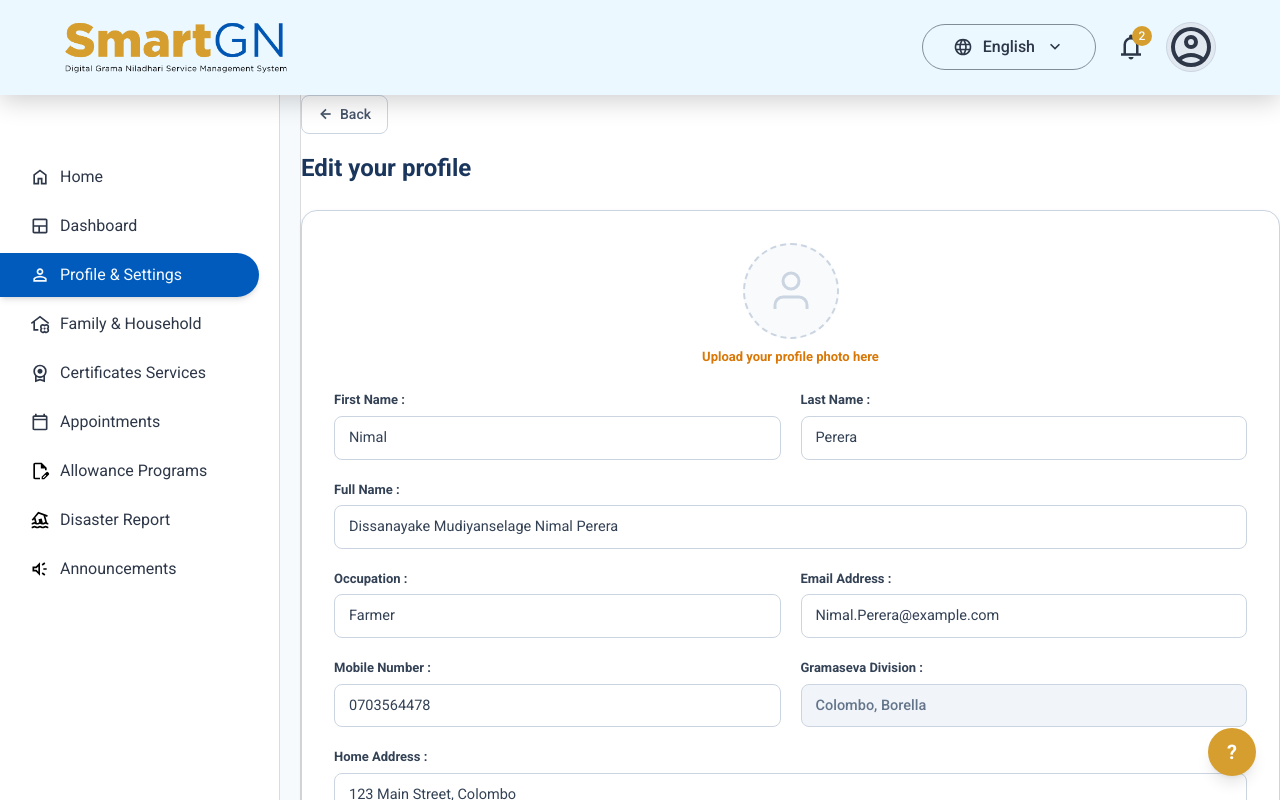
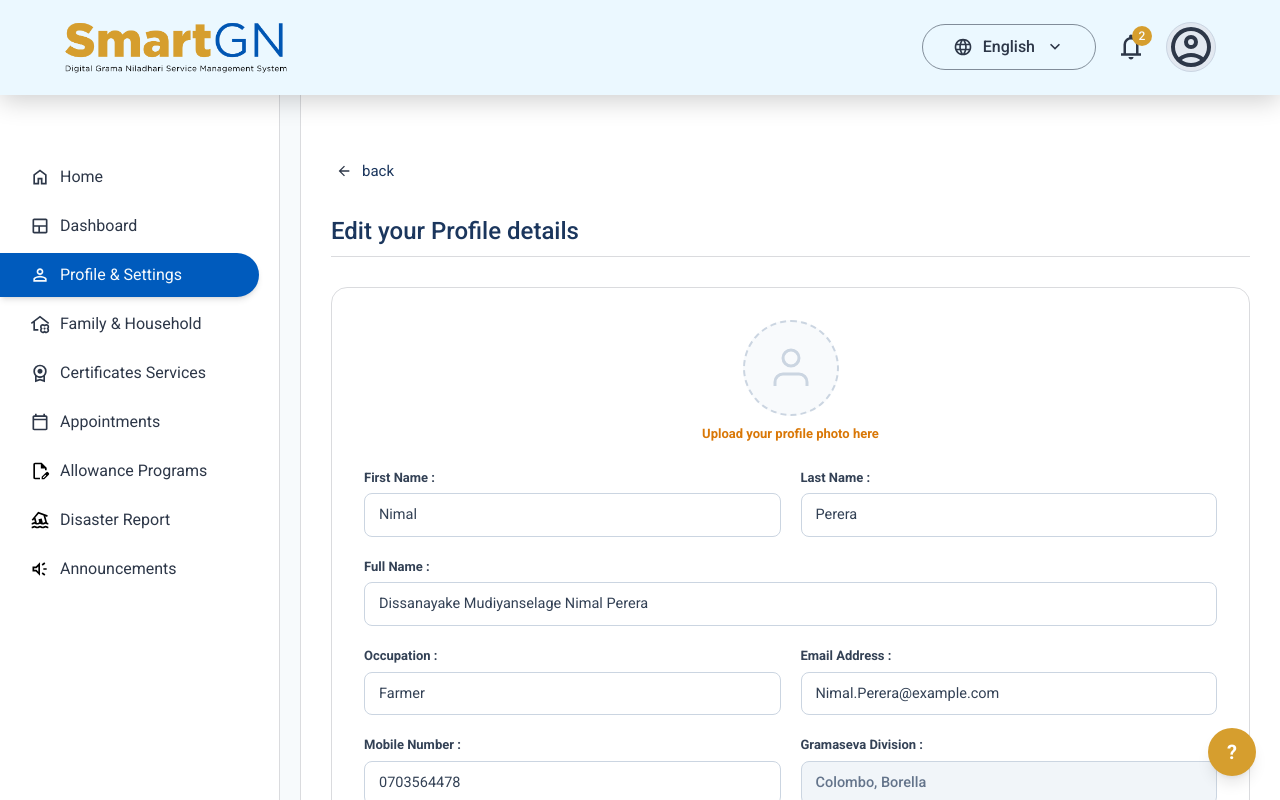
Before and after one commit to Mogith-Code/SmartGN-Digital-GN-Service-Management-System, a React (Vite) app in the folder SmartGN/: page /ResidentDashboard/profile in a window 1280 px wide. Both pictures are taken after a click on the button "Edit profile". Shown: the top 800 px of the page. Built offline with nearby package versions, Linux system fonts and the light colour scheme.

Commit message:
update ResidentProfile.jsx

```diff
--- a/SmartGN/src/Pages/ResidentProfile.jsx
+++ b/SmartGN/src/Pages/ResidentProfile.jsx
@@ -4,6 +4,7 @@ import { translations, useLanguage } from "../utils/translate";
 import LanguageSelector from "../Components/Common/LanguageSelector";
 import logoImage from "../assets/logo.png";
 import profileIcon from "../assets/account_circle_24dp_2D3748_FILL0_wght400_GRAD0_opsz24.svg";
+import backIcon from "../assets/arrow_back_24dp_2D3748_FILL0_wght400_GRAD0_opsz24.svg";
 import Footer from "../Components/Common/Footer";
 import AfterlogNavbar from "../Components/Common/AfterlogNavbar";
 import RSidebar from "../Components/Common/RSidebar";
@@ -415,32 +416,24 @@ function ResidentProfile({ onOpenHelp }) {
           {viewMode === "EDIT" && (
             <>
               {/* Back Button */}
-              <div className="flex justify-start items-center mb-4">
-                <button
-                  className="flex items-center gap-1.5 py-2 px-4 border border-[#cbd5e1] bg-white text-[#475569] rounded-lg text-[14px] font-medium cursor-pointer transition-all duration-200 hover:bg-[#f1f5f9] hover:text-[#1e293b]"
-                  onClick={() => setViewMode("VIEW")}
-                >
-                  <svg
-                    width="16"
-                    height="16"
-                    viewBox="0 0 24 24"
-                    fill="none"
-                    stroke="currentColor"
-                    strokeWidth="2.5"
-                  >
-                    <line x1="19" y1="12" x2="5" y2="12"></line>
-                    <polyline points="12 19 5 12 12 5"></polyline>
-                  </svg>
-                  Back
-                </button>
+              <div
+                className="flex p-[5px] text-[13px] sm:text-[14px] md:text-[15px] items-center gap-[8px] sm:gap-[10px] font-regular text-[#1B365D] mt-12 sm:mt-14 md:mt-16 lg:mt-[60px] mx-4 sm:mx-5 md:mx-6 lg:mx-[30px] cursor-pointer"
+                onClick={() => setViewMode("VIEW")}
+              >
+                <img
+                  src={backIcon}
+                  alt="backIcon"
+                  className="w-[14px] sm:w-[16px]"
+                />
+                back
               </div>
 
-              <h2 className="text-[24px] font-bold text-[#1B365D] text-left mb-6">
-                Edit your profile
-              </h2>
+              <div className="flex text-xl sm:text-2xl md:text-3xl lg:text-[24px] font-medium text-[#1B365D] border-b border-[#2D37482D] pb-2 sm:pb-2.5 md:pb-3 lg:pb-[10px] mt-4 sm:mt-5 md:mt-6 lg:my-[30px] mx-4 sm:mx-5 md:mx-6 lg:mx-[30px]">
+                Edit your Profile details
+              </div>
 
               {/* Image Upload Zone & Editor Form */}
-              <div className="bg-white border border-[#cbd5e1] rounded-2xl p-8 shadow-sm">
+              <div className="border border-[#2D37482D] rounded-2xl p-8 mx-[30px]">
                 <form onSubmit={handleSaveProfile}>
                   {/* Circular profile image upload widget */}
                   <div className="flex flex-col items-center mb-6">
```
